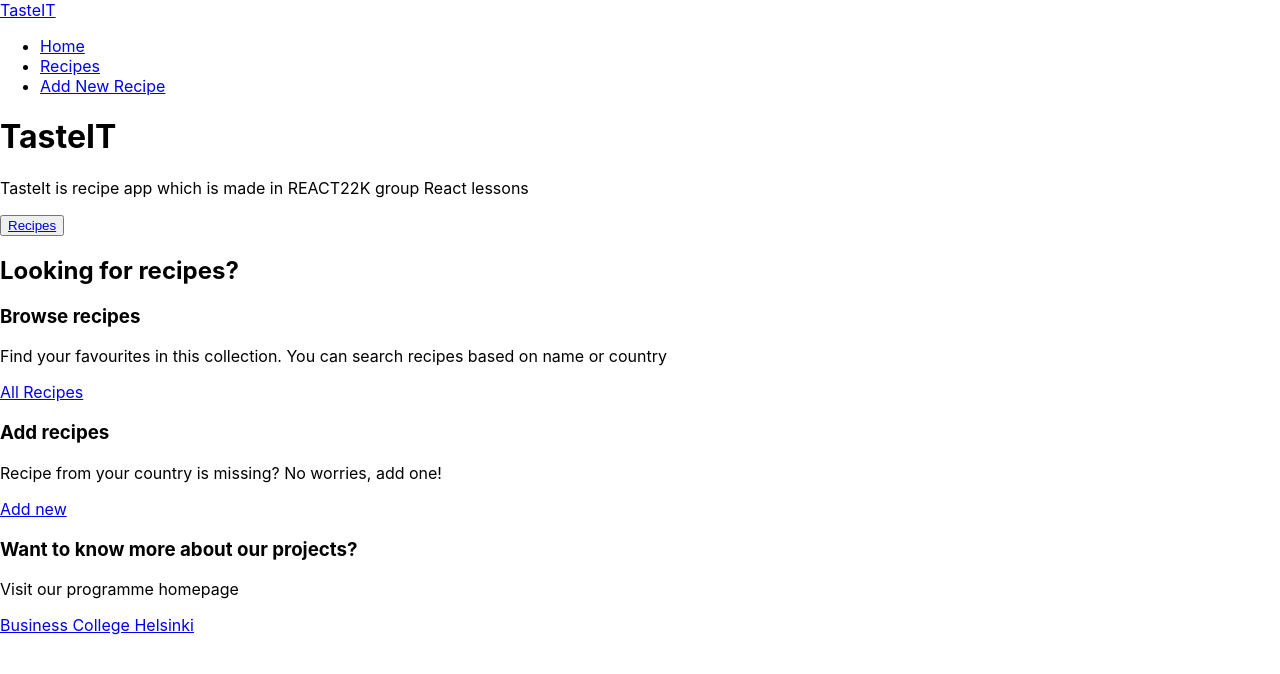
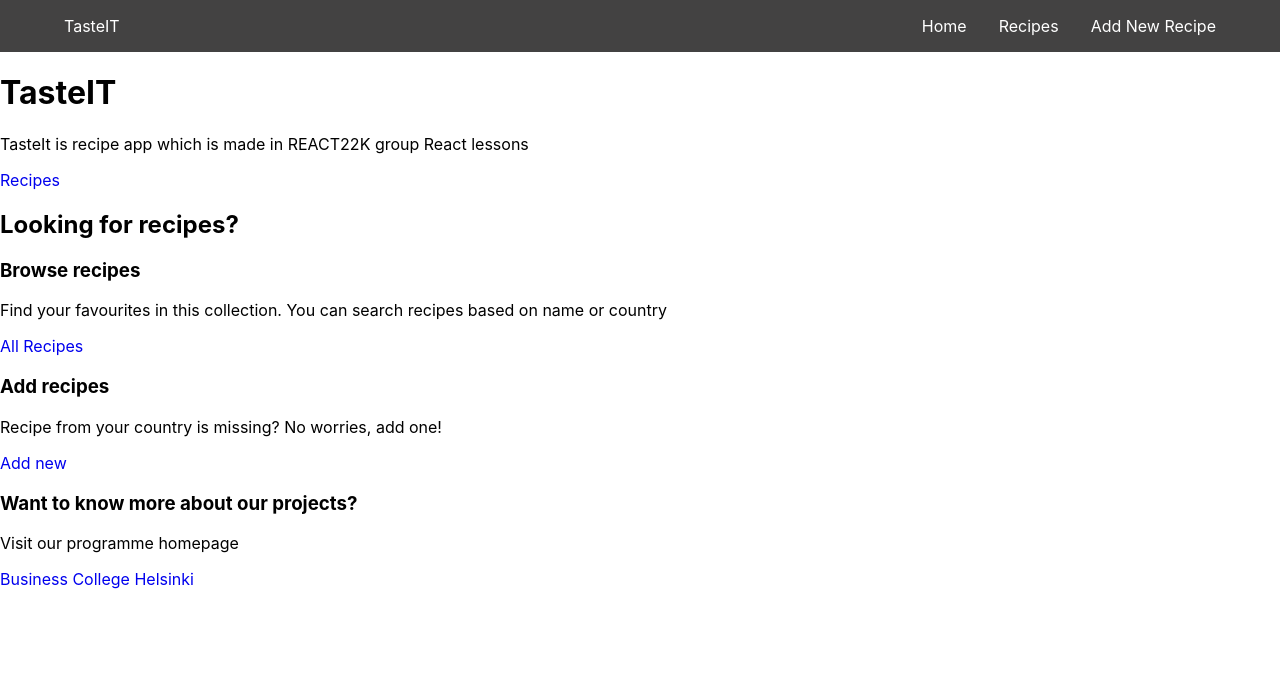
Before and after one commit to fill-tarkovich/recipes_app_react, a React (Create React App) app: page / in a window 1280 px wide. Shown: the top 674 px of the page. Built offline with nearby package versions, Linux system fonts and the light colour scheme; the HTML template or start-up script is replaced by a standard one.

Commit message:
some styling

```diff
--- a/package.json
+++ b/package.json
@@ -10,6 +10,7 @@
     "react-dom": "^18.1.0",
     "react-router-dom": "^6.3.0",
     "react-scripts": "5.0.1",
+    "sass": "^1.51.0",
     "web-vitals": "^2.1.4"
   },
   "scripts": {
--- a/src/App.js
+++ b/src/App.js
@@ -4,6 +4,7 @@ import Home from "./components/Home";
 import Recipes from "./components/Recipes";
 import Form from "./components/Form";
 import { BrowserRouter, Routes, Route } from "react-router-dom";
+import "./sass/app.scss";
 
 function App() {
   return (
--- a/src/components/Header.jsx
+++ b/src/components/Header.jsx
@@ -1,5 +1,6 @@
 import React from "react";
 import { Link } from "react-router-dom";
+import "./../sass/header.scss";
 
 const Header = () => {
   return (
--- a/src/components/Home.jsx
+++ b/src/components/Home.jsx
@@ -10,9 +10,7 @@ const Home = () => {
           <p>
             TasteIt is recipe app which is made in REACT22K group React lessons
           </p>
-          <button>
-            <Link to="recipes">Recipes</Link>
-          </button>
+          <Link to="recipes">Recipes</Link>
         </div>
       </div>
       <h2>Looking for recipes?</h2>
--- /dev/null
+++ b/src/sass/app.scss
@@ -0,0 +1,8 @@
+a {
+  text-decoration: none;
+}
+
+ul {
+  list-style: none;
+  padding: 0;
+}
--- /dev/null
+++ b/src/sass/header.scss
@@ -0,0 +1,22 @@
+header {
+  width: 100%;
+  background-color: rgb(67, 66, 66);
+  nav {
+    display: flex;
+    justify-content: space-between;
+    align-items: center;
+    margin: 0 5%;
+  }
+
+  ul {
+    display: flex;
+  }
+
+  li {
+    margin-left: 2em;
+  }
+
+  a {
+    color: white;
+  }
+}
```
Also changed, not shown: 1 other file (tests, documents, lock files or other folders).
